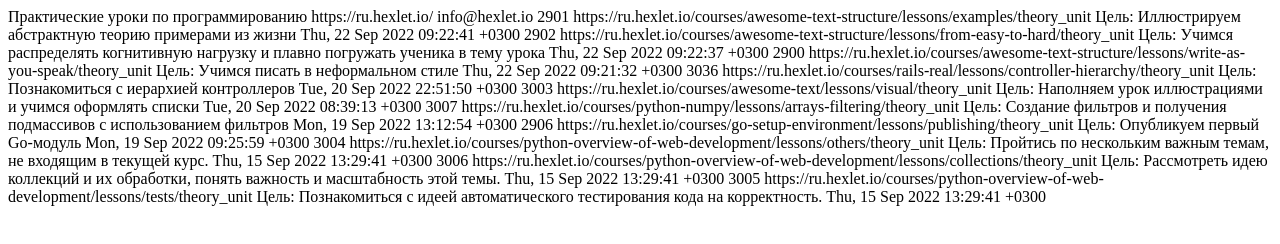
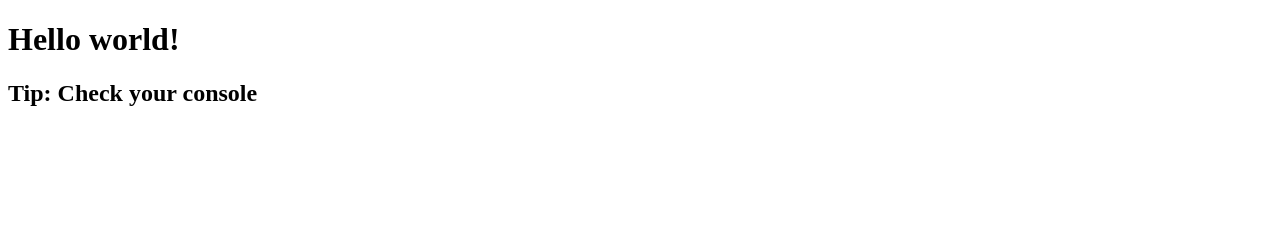
Before and after one commit to AsyaKnyazeva/frontend-project-11, a website: page index.html in a window 1280 px wide. Drawn offline with Linux system fonts and the light colour scheme.

Commit message:
first step v2 webpack, rewrite all

```diff
--- a/index.html
+++ b/index.html
@@ -1,79 +1,26 @@
-<?xml version="1.0" encoding="UTF-8"?>
-<rss version="2.0">
-  <channel>
-    <title>Новые уроки на Хекслете</title>
-    <description>Практические уроки по программированию</description>
-    <link>https://ru.hexlet.io/</link>
-    <webMaster>info@hexlet.io</webMaster>
-    <item>
-      <title>Теория и практика / Как проектировать классные уроки</title>
-      <guid isPermaLink="false">2901</guid>
-      <link>https://ru.hexlet.io/courses/awesome-text-structure/lessons/examples/theory_unit</link>
-      <description>Цель: Иллюстрируем абстрактную теорию примерами из жизни</description>
-      <pubDate>Thu, 22 Sep 2022 09:22:41 +0300</pubDate>
-    </item>
-    <item>
-      <title>От простого к сложному / Как проектировать классные уроки</title>
-      <guid isPermaLink="false">2902</guid>
-      <link>https://ru.hexlet.io/courses/awesome-text-structure/lessons/from-easy-to-hard/theory_unit</link>
-      <description>Цель: Учимся распределять когнитивную нагрузку и плавно погружать ученика в тему урока</description>
-      <pubDate>Thu, 22 Sep 2022 09:22:37 +0300</pubDate>
-    </item>
-    <item>
-      <title>Стиль повествования / Как проектировать классные уроки</title>
-      <guid isPermaLink="false">2900</guid>
-      <link>https://ru.hexlet.io/courses/awesome-text-structure/lessons/write-as-you-speak/theory_unit</link>
-      <description>Цель: Учимся писать в неформальном стиле</description>
-      <pubDate>Thu, 22 Sep 2022 09:21:32 +0300</pubDate>
-    </item>
-    <item>
-      <title>Иерархия контроллеров / Ruby: Реальный Rails</title>
-      <guid isPermaLink="false">3036</guid>
-      <link>https://ru.hexlet.io/courses/rails-real/lessons/controller-hierarchy/theory_unit</link>
-      <description>Цель: Познакомиться с иерархией контроллеров</description>
-      <pubDate>Tue, 20 Sep 2022 22:51:50 +0300</pubDate>
-    </item>
-    <item>
-      <title>Визуализация / Как писать классные тексты</title>
-      <guid isPermaLink="false">3003</guid>
-      <link>https://ru.hexlet.io/courses/awesome-text/lessons/visual/theory_unit</link>
-      <description>Цель: Наполняем урок иллюстрациями и учимся оформлять списки</description>
-      <pubDate>Tue, 20 Sep 2022 08:39:13 +0300</pubDate>
-    </item>
-    <item>
-      <title>Фильтрация значений и вырезание / Работа с многомерными массивами данных с Python и Numpy</title>
-      <guid isPermaLink="false">3007</guid>
-      <link>https://ru.hexlet.io/courses/python-numpy/lessons/arrays-filtering/theory_unit</link>
-      <description>Цель: Создание фильтров и получения подмассивов с использованием фильтров</description>
-      <pubDate>Mon, 19 Sep 2022 13:12:54 +0300</pubDate>
-    </item>
-    <item>
-      <title>Публикация модулей / Go: Настройка окружения</title>
-      <guid isPermaLink="false">2906</guid>
-      <link>https://ru.hexlet.io/courses/go-setup-environment/lessons/publishing/theory_unit</link>
-      <description>Цель: Опубликуем первый Go-модуль</description>
-      <pubDate>Mon, 19 Sep 2022 09:25:59 +0300</pubDate>
-    </item>
-    <item>
-      <title>Другое / Ключевые аспекты веб-разработки на Python</title>
-      <guid isPermaLink="false">3004</guid>
-      <link>https://ru.hexlet.io/courses/python-overview-of-web-development/lessons/others/theory_unit</link>
-      <description>Цель: Пройтись по нескольким важным темам, не входящим в текущей курс.</description>
-      <pubDate>Thu, 15 Sep 2022 13:29:41 +0300</pubDate>
-    </item>
-    <item>
-      <title>Коллекции / Ключевые аспекты веб-разработки на Python</title>
-      <guid isPermaLink="false">3006</guid>
-      <link>https://ru.hexlet.io/courses/python-overview-of-web-development/lessons/collections/theory_unit</link>
-      <description>Цель: Рассмотреть идею коллекций и их обработки, понять важность и масштабность этой темы.</description>
-      <pubDate>Thu, 15 Sep 2022 13:29:41 +0300</pubDate>
-    </item>
-    <item>
-      <title>Тесты / Ключевые аспекты веб-разработки на Python</title>
-      <guid isPermaLink="false">3005</guid>
-      <link>https://ru.hexlet.io/courses/python-overview-of-web-development/lessons/tests/theory_unit</link>
-      <description>Цель: Познакомиться с идеей автоматического тестирования кода на корректность.</description>
-      <pubDate>Thu, 15 Sep 2022 13:29:41 +0300</pubDate>
-    </item>
-  </channel>
-</rss>
+<!DOCTYPE html>
+<html>
+    <head>
+        <meta charset="utf-8" />
+        <title>Webpack App</title>
+    </head>
+    <body>
+        <h1>Hello world!</h1>
+        <h2>Tip: Check your console</h2>
+    </body>
+
+    <script>
+        if ("serviceWorker" in navigator) {
+            window.addEventListener("load", () => {
+                navigator.serviceWorker
+                    .register("service-worker.js")
+                    .then((registration) => {
+                        console.log("Service Worker registered: ", registration);
+                    })
+                    .catch((registrationError) => {
+                        console.error("Service Worker registration failed: ", registrationError);
+                    });
+            });
+        }
+    </script>
+</html>
--- /dev/null
+++ b/src/index.js
@@ -0,0 +1 @@
+console.log("Hello World!");
```
Also changed, not shown: package.json (+16 -4 lines), webpack.config.js (added, +51 -0 lines), README.md, 1 other file.
